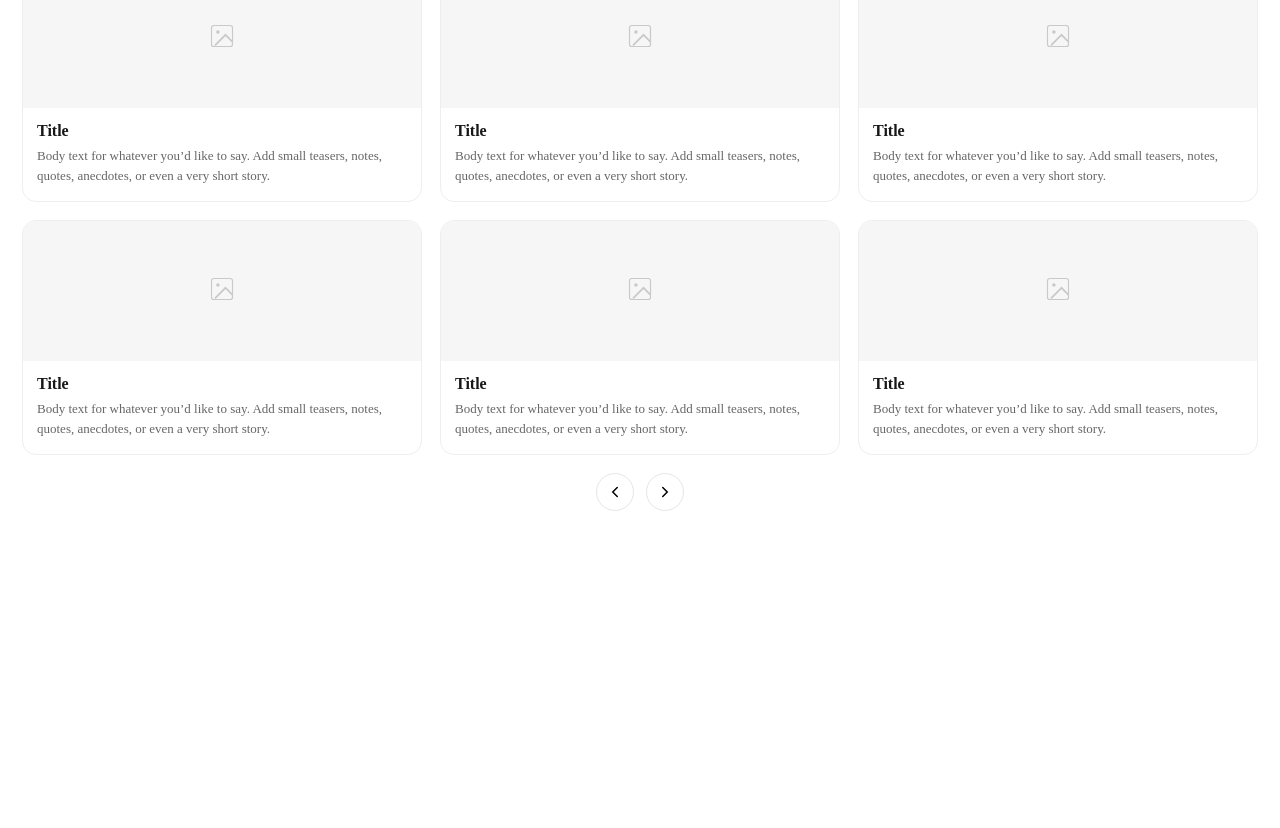
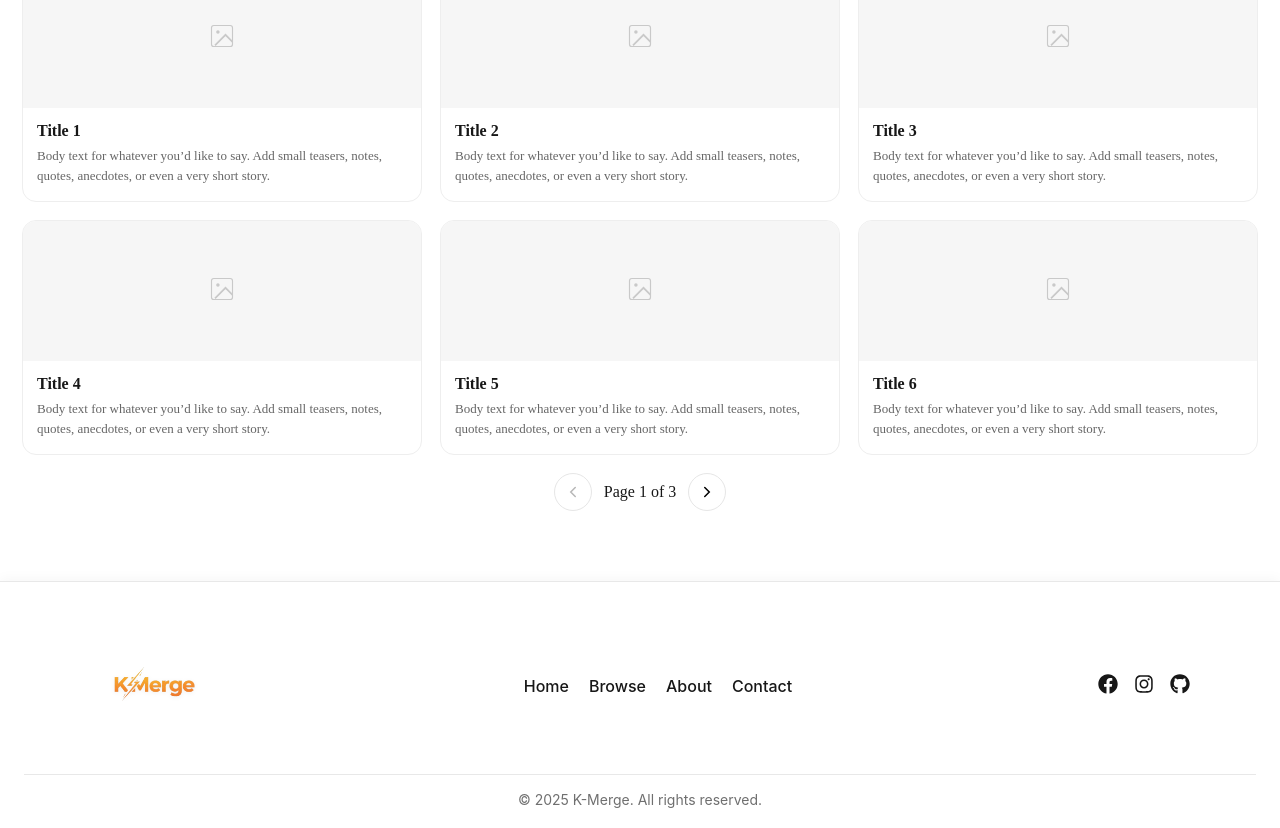
Before and after one commit to tanattha45/CI-CD_K-Merge, a React (Vite) app: page / in a window 1280 px wide. Shown: the part 540-1368 px from the top of the page. Before the commit the page ends 1121 px from the top, so only its background shows below. Built offline with nearby package versions, Linux system fonts and the light colour scheme.

Commit message:
add Footer

```diff
--- a/src/App.tsx
+++ b/src/App.tsx
@@ -1,41 +1,61 @@
 import { useMemo, useState } from "react";
 import Navbar from "./components/Navbar";
+import Footer from "./components/Footer";
 import "./App.css";
 
 export default function App() {
-  // --- UI state (ยังไม่ผูก backend) ---
-  const [q, setQ] = useState("");
-  const cards = useMemo(
+  // --- Mock data (placeholder) ---
+  const baseCards = useMemo(
     () =>
       Array.from({ length: 6 }).map((_, i) => ({
         id: i + 1,
-        title: "Title",
+        title: `Title ${i + 1}`,
         body:
           "Body text for whatever you’d like to say. Add small teasers, notes, quotes, anecdotes, or even a very short story.",
       })),
     []
   );
 
+  // --- UI state (ยังไม่ผูก backend) ---
+  const [q, setQ] = useState("");
+
+  // ตัวอย่าง filter ฝั่งหน้าเว็บ (เดี๋ยวค่อยต่อ backend)
+  const filtered = useMemo(() => {
+    const query = q.trim().toLowerCase();
+    if (!query) return baseCards;
+    return baseCards.filter(
+      (c) =>
+        c.title.toLowerCase().includes(query) ||
+        c.body.toLowerCase().includes(query)
+    );
+  }, [q, baseCards]);
+
   const onSearch = () => {
     // TODO: connect to backend /api/search?q=...
     console.log("search:", q);
   };
 
+  const onSubmit = (e: React.FormEvent) => {
+    e.preventDefault();
+    onSearch();
+  };
+
   return (
     <>
       <Navbar />
+
       <main className="km-container">
         {/* ===== Hero ===== */}
-        <section className="km-hero">
+        <section className="km-hero" aria-labelledby="hero-title">
           <div className="km-hero__inner">
-            <h1 className="km-hero__title">K-Merge</h1>
+            <h1 id="hero-title" className="km-hero__title">K-Merge</h1>
             <p className="km-hero__subtitle">
               Discover amazing portfolios and creative works from KMUTT University.
               Showcase your talent and explore innovative projects.
             </p>
 
             {/* Search Bar */}
-            <div className="km-search">
+            <form className="km-search" onSubmit={onSubmit} role="search" aria-label="Sitewide">
               <input
                 className="km-search__input"
                 placeholder="Search student works, projects, and portfolios…"
@@ -43,7 +63,7 @@ export default function App() {
                 onChange={(e) => setQ(e.target.value)}
                 aria-label="Search"
               />
-              <button className="km-search__btn" onClick={onSearch}>
+              <button className="km-search__btn" type="submit">
                 <span>Search</span>
                 <svg
                   width="18"
@@ -60,30 +80,32 @@ export default function App() {
                   />
                 </svg>
               </button>
-            </div>
+            </form>
           </div>
         </section>
 
         {/* ===== Filter & Browse ===== */}
-        <section className="km-section">
+        <section className="km-section" aria-labelledby="browse-title">
           <div className="km-section__head">
             <div>
-              <h3 className="km-section__title">Filter &amp; Browse</h3>
-              <p className="km-section__sub">Explore work heare</p>
+              <h3 id="browse-title" className="km-section__title">Filter &amp; Browse</h3>
+              <p className="km-section__sub">Explore work here</p>
             </div>
-            {/* (ตัวอย่างช่อง filter เป็นแค่ placeholder) */}
-            <div className="km-chips">
-              <span className="km-chip" />
-              <span className="km-chip" />
-              <span className="km-chip" />
+
+            {/* Chips (placeholder) */}
+            <div className="km-chips" role="group" aria-label="Quick filters">
+              <button className="km-chip" type="button" aria-pressed="false">Popular</button>
+              <button className="km-chip" type="button" aria-pressed="false">Newest</button>
+              <button className="km-chip" type="button" aria-pressed="false">Featured</button>
             </div>
           </div>
 
-          {/* ===== Cards Grid (placeholders) ===== */}
-          <div className="km-grid">
-            {cards.map((c) => (
+          {/* ===== Cards Grid ===== */}
+          {filtered.length > 0 ? (
+            <div className="km-grid" aria-live="polite">
+              {filtered.map((c) => (
                 <article key={c.id} className="km-card">
-                <div className="km-card__thumb">
+                  <div className="km-card__thumb" aria-hidden="true">
                     <div className="km-thumb__icon">
                       <svg width="28" height="28" viewBox="0 0 24 24" fill="none">
                         <rect x="3" y="3" width="18" height="18" rx="2" stroke="currentColor" />
@@ -104,22 +126,39 @@ export default function App() {
                 </article>
               ))}
             </div>
+          ) : (
+            // Empty state เมื่อค้นหาไม่เจอ
+            <div className="km-empty">
+              <div className="km-empty__icon" aria-hidden="true">🔎</div>
+              <h4 className="km-empty__title">No results</h4>
+              <p className="km-empty__text">
+                Try a different keyword or clear the search box to see all works.
+              </p>
+              <button className="km-btn km-btn--minimal" onClick={() => setQ("")}>
+                Clear search
+              </button>
+            </div>
+          )}
 
           {/* ===== Pagination (placeholder) ===== */}
-          <div className="km-pager">
-            <button className="km-iconbtn" aria-label="Previous">
-              <svg width="18" height="18" viewBox="0 0 24 24" fill="none">
+          <div className="km-pager" role="navigation" aria-label="Pagination">
+            <button className="km-iconbtn" aria-label="Previous" disabled>
+              <svg width="18" height="18" viewBox="0 0 24 24" fill="none" aria-hidden="true">
                 <path d="M15 6l-6 6 6 6" stroke="currentColor" strokeWidth="2" strokeLinecap="round" />
               </svg>
             </button>
+            <span className="km-pager__info">Page 1 of 3</span>
             <button className="km-iconbtn" aria-label="Next">
-              <svg width="18" height="18" viewBox="0 0 24 24" fill="none">
+              <svg width="18" height="18" viewBox="0 0 24 24" fill="none" aria-hidden="true">
                 <path d="M9 6l6 6-6 6" stroke="currentColor" strokeWidth="2" strokeLinecap="round" />
               </svg>
             </button>
           </div>
         </section>
       </main>
+
+      {/* ===== Footer ===== */}
+      <Footer />
     </>
   );
 }
--- /dev/null
+++ b/src/components/Footer.tsx
@@ -0,0 +1,48 @@
+import "./footer.css";
+import { FaFacebook, FaInstagram, FaGithub } from "react-icons/fa";
+import logo from "../assets/logo.png";
+
+export default function Footer() {
+  const year = new Date().getFullYear();
+
+  return (
+    <footer className="km-footer">
+      <div className="km-footer__container">
+        {/* Logo / Brand */}
+        <div className="km-footer__brand">
+          <img
+            src={logo}
+            alt="K-Merge Logo"
+            className="km-footer__logo"
+          />
+        </div>
+
+        {/* Navigation */}
+        <nav className="km-footer__nav">
+          <a href="/">Home</a>
+          <a href="/browse">Browse</a>
+          <a href="/about">About</a>
+          <a href="/contact">Contact</a>
+        </nav>
+
+        {/* Social icons */}
+        <div className="km-footer__social">
+          <a href="https://facebook.com" aria-label="Facebook">
+            <FaFacebook />
+          </a>
+          <a href="https://instagram.com" aria-label="Instagram">
+            <FaInstagram />
+          </a>
+          <a href="https://github.com" aria-label="GitHub">
+            <FaGithub />
+          </a>
+        </div>
+      </div>
+
+      {/* Copyright */}
+      <div className="km-footer__copy">
+        © {year} K-Merge. All rights reserved.
+      </div>
+    </footer>
+  );
+}
--- /dev/null
+++ b/src/components/footer.css
@@ -0,0 +1,132 @@
+/* ========== K-Merge Footer (Modern White–Orange) ========== */
+
+:root {
+  --km-brand: #e69525;
+  --km-text: #171717;
+  --km-muted: #666;
+  --km-border: #e9e9e9;
+  --km-bg: #ffffff;
+}
+
+/* ==== Layout ==== */
+.km-footer {
+  background: var(--km-bg);
+  border-top: 1px solid var(--km-border);
+  box-shadow: 0 -2px 12px rgba(0, 0, 0, 0.04);
+  padding: 2.5rem 1.5rem 1.25rem;
+  color: var(--km-text);
+  font-family: "Inter", sans-serif;
+}
+
+.km-footer__container {
+  max-width: 1100px;
+  margin: 0 auto;
+  display: flex;
+  align-items: center;
+  justify-content: space-between;
+  gap: 2rem;
+  flex-wrap: wrap;
+}
+
+/* ==== Brand ==== */
+.km-footer__brand {
+  display: flex;
+  align-items: center;
+  gap: 0.5rem;
+}
+
+
+.km-footer__logo {
+  height: clamp(4rem, 14vw, 8rem);
+  width: auto;
+  filter: drop-shadow(0 1px 2px rgba(0, 0, 0, 0.06));
+}
+.km-footer__title {
+  font-size: 1.25rem;
+  font-weight: 700;
+  color: var(--km-brand);
+}
+
+/* ==== Nav ==== */
+.km-footer__nav {
+  display: flex;
+  gap: 1.25rem;
+  flex-wrap: wrap;
+}
+.km-footer__nav a {
+  color: var(--km-text);
+  text-decoration: none;
+  font-weight: 500;
+  transition: color 0.15s ease, transform 0.12s ease;
+}
+.km-footer__nav a:hover {
+  color: var(--km-brand);
+  transform: translateY(-1px);
+}
+
+/* ==== Social ==== */
+.km-footer__social {
+  display: flex;
+  gap: 1rem;
+}
+.km-footer__social a {
+  font-size: 1.25rem;
+  color: var(--km-text);
+  transition: color 0.2s ease, transform 0.1s ease;
+}
+.km-footer__social a:hover {
+  color: var(--km-brand);
+  transform: scale(1.1);
+}
+
+/* ==== Copyright ==== */
+.km-footer__copy {
+  margin-top: 1.5rem;
+  text-align: center;
+  font-size: 0.875rem;
+  color: var(--km-muted);
+  border-top: 1px solid var(--km-border);
+  padding-top: 1rem;
+}
+
+/* ==== Responsive ==== */
+@media (max-width: 600px) {
+  .km-footer__container {
+    flex-direction: column;
+    align-items: center;
+    text-align: center;
+  }
+  .km-footer__nav {
+    justify-content: center;
+  }
+  .km-footer__social {
+    justify-content: center;
+  }
+}
+
+/* ==== Scrollbar Styling ==== */
+* {
+  scrollbar-width: thin;
+  scrollbar-color: var(--km-brand) transparent;
+}
+::-webkit-scrollbar {
+  width: 10px;
+  height: 10px;
+}
+::-webkit-scrollbar-thumb {
+  background: linear-gradient(
+    to bottom,
+    color-mix(in oklab, var(--km-brand) 60%, #ccc),
+    color-mix(in oklab, var(--km-brand) 80%, #aaa)
+  );
+  border-radius: 999px;
+  border: 2px solid transparent;
+  background-clip: padding-box;
+}
+::-webkit-scrollbar-thumb:hover {
+  background: linear-gradient(
+    to bottom,
+    color-mix(in oklab, var(--km-brand) 80%, #bbb),
+    color-mix(in oklab, var(--km-brand) 100%, #888)
+  );
+}
--- a/src/components/navbar.css
+++ b/src/components/navbar.css
@@ -1,21 +1,36 @@
-/* ========== K-Merge Navbar (Modern Minimal, rem/vh based) ========== */
+/* ---- Palette & Metrics ---- */
+:root {
+  --km-brand:        #e69525;
+  --km-text:         #171717;
+  --km-muted:        #6f6f6f;
+  --km-border:       #e9e9e9;
+  --km-surface:      #ffffff;
 
-/* Palette & metrics (ปรับง่ายในอนาคต) */
-:root {
-  --km-brand: #e69525;
-  --km-text: #171717;
-  --km-muted: #6f6f6f;
-  --km-border: #e9e9e9;
-  --km-surface: #ffffff;
+  --km-radius-lg:    0.75rem;
+  --km-radius-pill:  999rem;
 
-  --km-radius-lg: 0.75rem;   /* 12px */
-  --km-radius-pill: 999rem;
+  --km-nav-h:        4rem; /* 64px */
+  --km-pad-x:        clamp(1rem, 3vw, 1.5rem);
 
-  --km-nav-h: 4rem;          /* 64px */
-  --km-pad-x: clamp(1rem, 3vw, 1.5rem);
+  /* Effects */
+  --km-shadow-sm:    0 1px 2px rgba(0,0,0,.04);
+  --km-shadow-md:    0 8px 28px rgba(0,0,0,.08);
+  --km-focus:        color-mix(in oklab, var(--km-brand) 32%, transparent);
 }
 
-/* ===== Layout ===== */
+/* Optional: dark mode hook (toggle via [data-theme="dark"]) */
+:root[data-theme="dark"] {
+  --km-text:   #eaeaea;
+  --km-muted:  #b3b3b3;
+  --km-border: #2a2a2a;
+  --km-surface:#121212;
+  --km-shadow-sm: 0 1px 2px rgba(0,0,0,.5);
+  --km-shadow-md: 0 8px 28px rgba(0,0,0,.55);
+}
+
+
+
+/* ---- Layout ---- */
 .km-nav {
   height: var(--km-nav-h);
   padding: 0 var(--km-pad-x);
@@ -28,8 +43,11 @@
   position: sticky;
   top: 0;
   z-index: 50;
+
+  /* soft glass feel on scroll */
+  backdrop-filter: saturate(120%) blur(6px);
+  -webkit-backdrop-filter: saturate(120%) blur(6px);
 }
-
 .km-nav__left,
 .km-nav__right {
   display: flex;
@@ -37,7 +55,7 @@
   gap: 0.75rem;
 }
 
-/* ===== Logo (ใหญ่ขึ้น + responsive) ===== */
+/* ---- Logo (fixed clamp order) ---- */
 .km-logo {
   display: inline-flex;
   align-items: center;
@@ -45,8 +63,8 @@
   line-height: 1;
 }
 .km-logo-img {
-  /*  clamp(min, preferred, max) → โตอย่างพอดีตาม viewport */
-  height: clamp(10rem, 4.5vw, 2.75rem); /* ~32px → ~44px */
+  /* ~32px → ~44px as viewport grows */
+  height: clamp(8rem, 18vw, 10rem);
   width: auto;
   object-fit: contain;
   display: block;
@@ -55,56 +73,55 @@
 .km-logo:hover .km-logo-img,
 .km-logo:focus-visible .km-logo-img { transform: translateY(-1px); }
 
-/* ===== Generic Button ===== */
+/* ---- Button (neutral by default) ---- */
 .km-btn {
-  --btn-h: 2.625rem;               /* 42px */
+  --btn-h: 2.625rem;
   --btn-pad-x: 1rem;
   height: var(--btn-h);
   padding: 0 var(--btn-pad-x);
   border-radius: var(--km-radius-pill);
   font-weight: 600;
-  font-size: 0.9375rem;            /* 15px */
+  font-size: 0.9375rem;
   line-height: 1;
   display: inline-flex;
   align-items: center;
   justify-content: center;
-  text-decoration: none;           /* ให้ <Link> ดูเหมือนปุ่ม */
+  text-decoration: none;
   cursor: pointer;
-  border: none;
+  border: 1px solid transparent;
   background: transparent;
   color: var(--km-text);
-  transition: background-color .15s ease, box-shadow .15s ease, transform .1s ease;
+  transition: background-color .15s ease, box-shadow .15s ease, transform .1s ease, border-color .15s ease;
 }
 .km-btn:focus-visible {
-  outline: 3px solid color-mix(in srgb, var(--km-brand) 35%, transparent);
+  outline: 3px solid var(--km-focus);
   outline-offset: 2px;
 }
 
-/* ===== Minimal luxury button (Sign In) ===== */
+/* Minimal luxury (Sign In) */
 .km-btn--minimal {
-  border: 1px solid var(--km-border);
+  border-color: var(--km-border);
   background: var(--km-surface);
-  color: var(--km-text);
-  box-shadow: 0 0 0 rgba(0,0,0,0);
+  box-shadow: var(--km-shadow-sm);
 }
 .km-btn--minimal:hover {
-  background: #fafafa;
-  box-shadow: 0 6px 20px rgba(0,0,0,.06);
+  background: color-mix(in oklab, var(--km-surface) 85%, var(--km-border));
+  box-shadow: var(--km-shadow-md);
 }
 .km-btn--minimal:active { transform: translateY(1px); }
 
-/* (ถ้าต้องการปุ่มสีแบรนด์ในอนาคต) */
+/* Brand pill (future use) */
 .km-btn--brand {
   background: var(--km-brand);
   color: #fff;
 }
 .km-btn--brand:hover { filter: brightness(.97); }
 
-/* ===== Profile / Avatar ===== */
+/* ---- Profile / Avatar ---- */
 .km-profile { position: relative; }
 
 .km-avatar {
-  --size: 2.25rem;                 /* 36px */
+  --size: 2.25rem;
   width: var(--size);
   height: var(--size);
   border-radius: var(--km-radius-pill);
@@ -115,27 +132,27 @@
   display: inline-flex;
   align-items: center;
   justify-content: center;
-  transition: transform .12s ease, box-shadow .12s ease;
+  transition: transform .12s ease, box-shadow .12s ease, outline-color .15s ease;
 }
-.km-avatar:hover { transform: translateY(-1px); box-shadow: 0 6px 18px rgba(0,0,0,.06); }
-.km-avatar:focus-visible {
-  outline: 3px solid color-mix(in srgb, var(--km-brand) 35%, transparent);
-  outline-offset: 2px;
+:root[data-theme="dark"] .km-avatar {
+  background: #1e1a15; color: #ffd8a8; border-color: var(--km-border);
 }
+.km-avatar:hover { transform: translateY(-1px); box-shadow: var(--km-shadow-md); }
+.km-avatar:focus-visible { outline: 3px solid var(--km-focus); outline-offset: 2px; }
 .km-avatar--sm { --size: 1.75rem; font-size: 0.75rem; }
 
-/* ===== Dropdown ===== */
+/* ---- Dropdown ---- */
 .km-dropdown {
   position: absolute;
   right: 0;
   top: calc(var(--size, 2.25rem) + 0.5rem);
-  width: 14rem;                    /* 224px */
+  width: 14rem;
   background: var(--km-surface);
   border: 1px solid var(--km-border);
   border-radius: var(--km-radius-lg);
-  box-shadow: 0 12px 28px rgba(0,0,0,.08);
+  box-shadow: var(--km-shadow-md);
   padding: 0.5rem;
-  animation: km-pop .1s ease-out;
+  animation: km-pop .12s ease-out;
 }
 @keyframes km-pop {
   from { transform: translateY(-4px); opacity: 0; }
@@ -160,7 +177,7 @@
   padding: 0.5rem;
 }
 .km-user__name { font-weight: 700; font-size: 0.9375rem; }
-.km-user__sub { font-size: 0.75rem; color: var(--km-muted); }
+.km-user__sub  { font-size: 0.75rem; color: var(--km-muted); }
 
 .km-dropdown__sep {
   height: 1px; background: var(--km-border); margin: 0.375rem 0;
@@ -178,22 +195,64 @@
   text-decoration: none;
   cursor: pointer;
   font-size: 0.9375rem;
+  transition: background-color .12s ease, transform .08s ease;
 }
-.km-dropdown__item:hover { background: #faf6f0; }
-.km-dropdown__item:focus-visible {
-  outline: 2px solid color-mix(in srgb, var(--km-brand) 35%, transparent);
-  outline-offset: 2px;
+.km-dropdown__item:hover { background: color-mix(in oklab, var(--km-brand) 6%, transparent); }
+.km-dropdown__item:active { transform: translateY(1px); }
+.km-dropdown__item:focus-visible { outline: 2px solid var(--km-focus); outline-offset: 2px; }
+
+/* ---- Responsive tweaks ---- */
+@media (max-width: 480px) {
+  :root { --km-nav-h: 3.75rem; }
+  .km-btn { font-size: 0.875rem; }
+  .km-dropdown { width: 12.5rem; }
 }
 
-/* ===== Responsive tweaks ===== */
-@media (max-width: 480px) {
-  :root { --km-nav-h: 3.75rem; }           /* 60px */
-  .km-btn { font-size: 0.875rem; }         /* 14px */
-  .km-dropdown { width: 12.5rem; }         /* 200px */
-}
-
-/* ===== Respect reduced motion ===== */
+/* ---- Reduced motion ---- */
 @media (prefers-reduced-motion: reduce) {
   .km-logo-img, .km-avatar, .km-btn { transition: none; }
   .km-dropdown { animation: none; }
+  .km-nav { backdrop-filter: none; -webkit-backdrop-filter: none; }
 }
+
+/* ========= Elegant Scrollbar (WebKit + Firefox) ========= */
+
+/* Chrome / Edge / Safari */
+* {
+  scrollbar-width: thin; /* Firefox fallback first */
+  scrollbar-color: color-mix(in oklab, var(--km-brand) 45%, #ff6a00b1) transparent; /* Firefox thumb/track */
+}
+::-webkit-scrollbar {
+  width: 10px;
+  height: 10px;
+}
+::-webkit-scrollbar-track {
+  background: transparent;
+}
+::-webkit-scrollbar-thumb {
+  background: linear-gradient(
+    to bottom,
+    color-mix(in oklab, var(--km-brand) 40%, #bbb),
+    color-mix(in oklab, var(--km-brand) 70%, #999)
+  );
+  border: 2px solid transparent;         /* creates the gap look */
+  background-clip: padding-box;
+  border-radius: 999px;
+  box-shadow: inset 0 0 0 1px rgba(255,255,255,.25);
+}
+::-webkit-scrollbar-thumb:hover {
+  background: linear-gradient(
+    to bottom,
+    color-mix(in oklab, var(--km-brand) 60%, #aaa),
+    color-mix(in oklab, var(--km-brand) 85%, #888)
+  );
+}
+:root[data-theme="dark"] ::-webkit-scrollbar-thumb {
+  box-shadow: inset 0 0 0 1px rgba(0,0,0,.35);
+}
+
+/* Optional: only show scrollbar when scrolling on desktop */
+@media (hover: hover) and (pointer: fine) {
+  ::-webkit-scrollbar-thumb { opacity: .8; }
+  ::-webkit-scrollbar-track { background: transparent; }
+}
```
Lines whose indentation alone changed are shown as unchanged.
